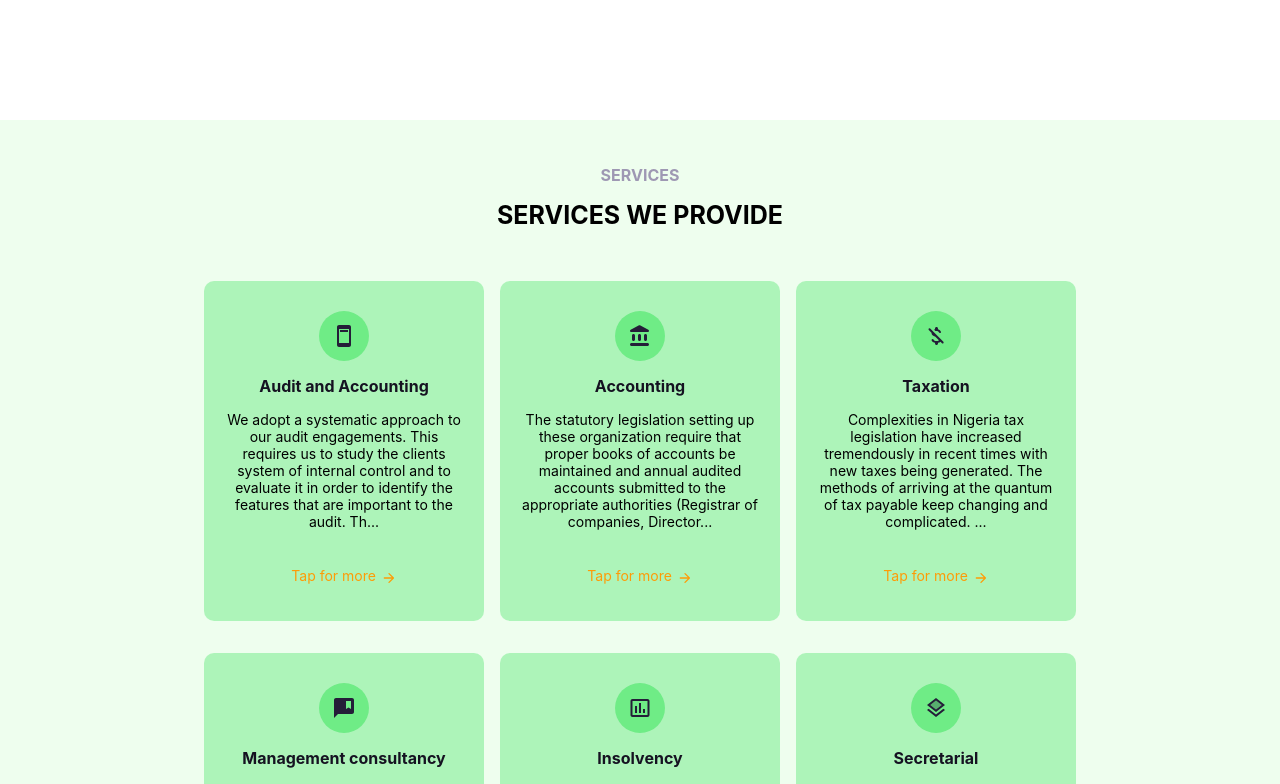
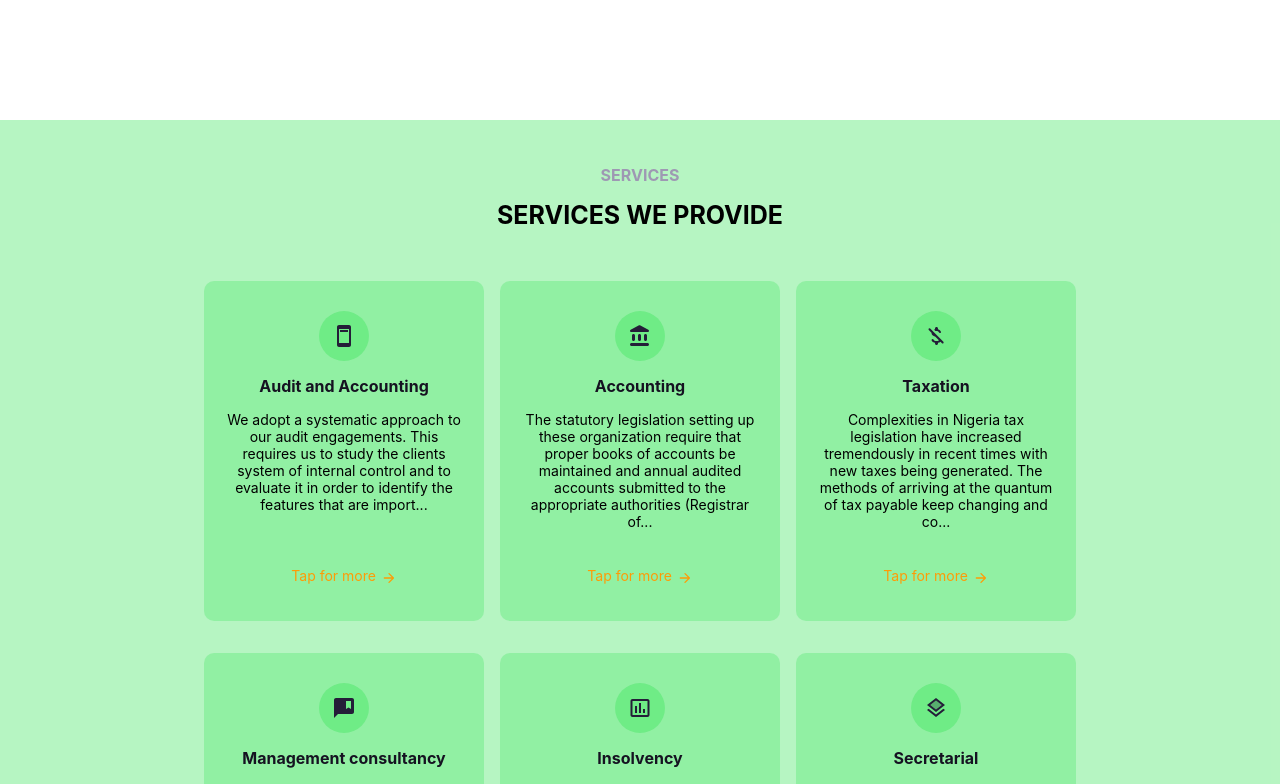
Before and after one commit to master-tecs/OKPANACHI, a Next.js app: page / in a window 1280 px wide. Shown: the part 540-1324 px from the top of the page. Built offline with nearby package versions, Linux system fonts and the light colour scheme.

Commit message:
Changed bg color of services component.

```diff
--- a/components/Service/index.jsx
+++ b/components/Service/index.jsx
@@ -5,7 +5,7 @@ import styles from "../../styles/Service.module.css";
 
 function Service({ Icon, title, details }) {
   const [view, setView] = useState(false);
-  const maxLength = 210;
+  const maxLength = 190;
 
   const handleView = () => {
     setView(!view);
--- a/styles/Services.module.css
+++ b/styles/Services.module.css
@@ -1,5 +1,6 @@
 .services {
     background-color: #eefeee;
+    background-color: var(--color-third);
     width: 100%;
     height: auto;
 }
```
